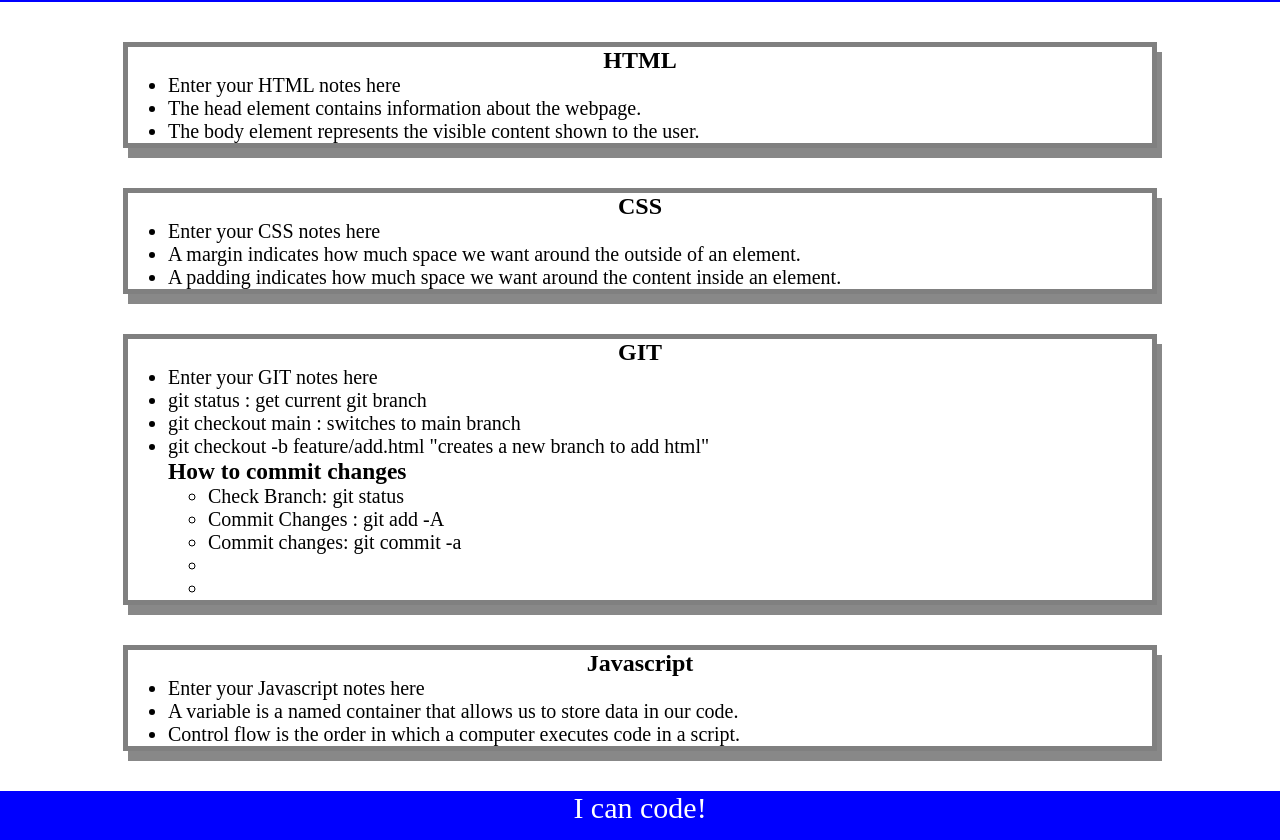
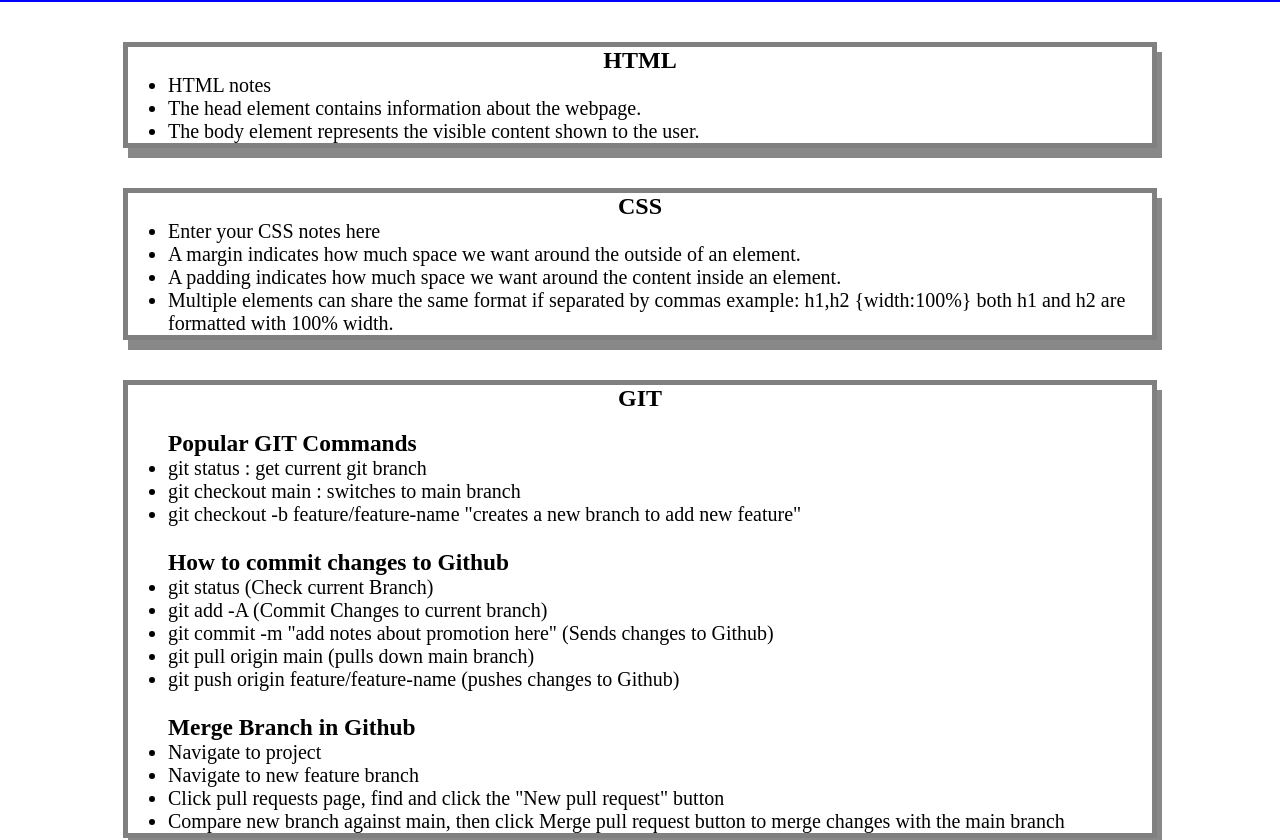
Before and after one commit to arlindo2017/prework-study-guide, a plain HTML site: page index.html in a window 1280 px wide. Shown: the part 118-958 px from the top of the page. Drawn offline with Linux system fonts and the light colour scheme.

Commit message:
updated readme and index.html page

```diff
--- a/index.html
+++ b/index.html
@@ -20,7 +20,7 @@
       <section class="card" id="html-section">
         <h2>HTML</h2>
         <ul>
-          <li>Enter your HTML notes here</li>
+          <li>HTML notes</li>
         </ul>
         <ul>
           <li>The head element contains information about the webpage.</li>
@@ -36,26 +36,31 @@
         <ul>
           <li>A margin indicates how much space we want around the outside of an element.</li>
           <li>A padding indicates how much space we want around the content inside an element.</li>
+          <li>Multiple elements can share the same format if separated by commas example: h1,h2 {width:100%} both h1 and h2 are formatted with 100% width.</li>
         </ul>
       </section>
 
       <section class="card" id="git-section">
         <h2>GIT</h2>
+        <br>
         <ul>
-          <li>Enter your GIT notes here</li>
-        </ul>
-        <ul>
+          <h3>Popular GIT Commands</h3>
           <li>git status : get current git branch</li>
           <li>git checkout main : switches to main branch</li>
-          <li>git checkout -b feature/add.html "creates a new branch to add html"</li>
-          <h3>How to commit changes</h3>
-          <ul>
-            <li>Check Branch: git status</li>
-            <li>Commit Changes : git add -A</li>
-            <li>Commit changes: git commit -a</li>
-            <li></li>
-            <li></li>
-          </ul>
+          <li>git checkout -b feature/feature-name "creates a new branch to add new feature"</li>
+          <br>
+          <h3>How to commit changes to Github</h3>
+          <li>git status (Check current Branch)</li>
+          <li>git add -A (Commit Changes to current branch)</li>
+          <li>git commit -m "add notes about promotion here" (Sends changes to Github)</li>
+          <li>git pull origin main (pulls down main branch)</li>
+          <li>git push origin feature/feature-name (pushes changes to Github)</li>
+          <br>
+          <h3>Merge Branch in Github</h3>
+          <li>Navigate to project</li>
+          <li>Navigate to new feature branch</li>
+          <li>Click pull requests page, find and click the "New pull request" button</li>
+          <li>Compare new branch against main, then click Merge pull request button to merge changes with the main branch</li>
         </ul>
 
       </section>
```
Also changed, not shown: 1 other file.
